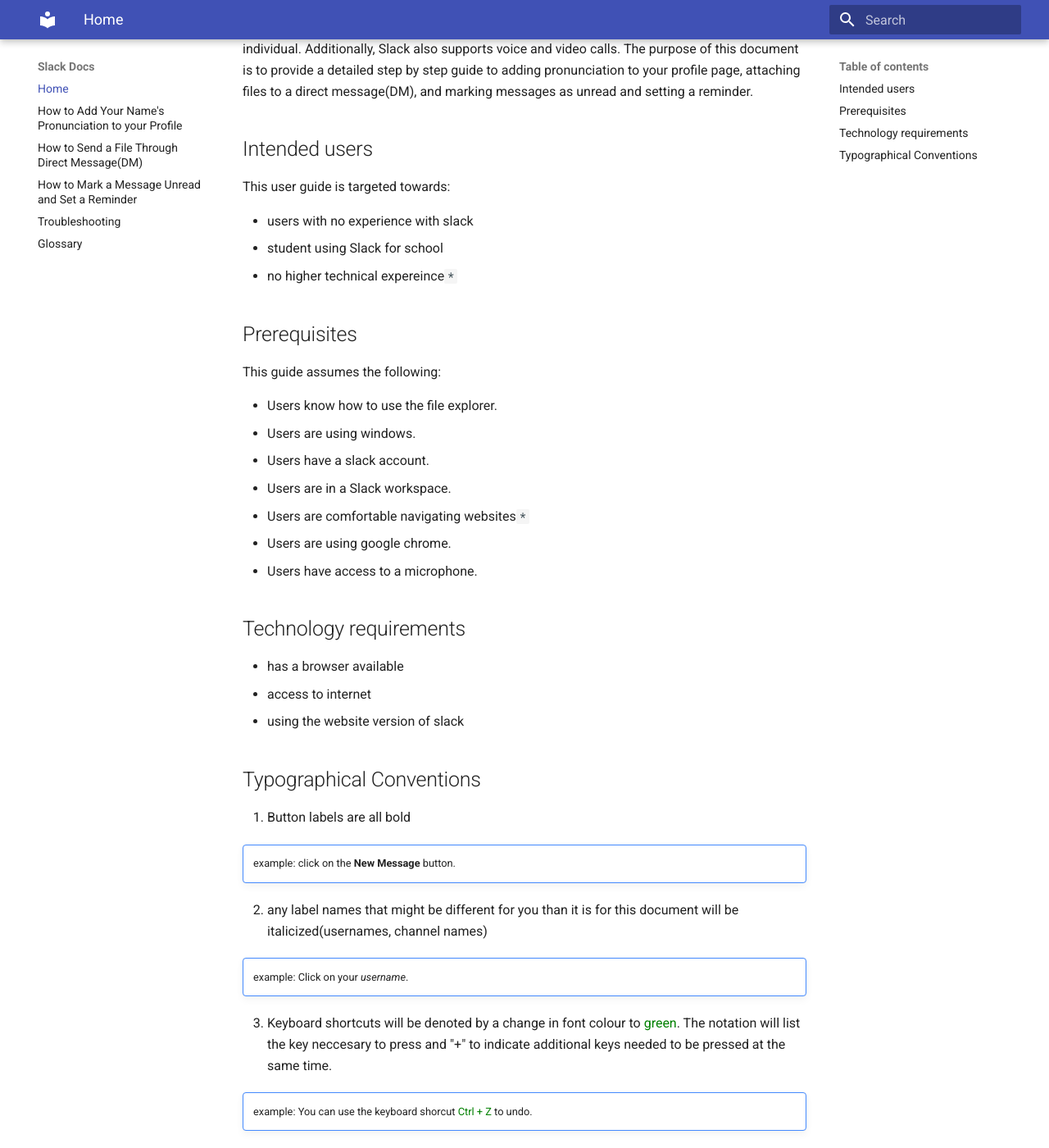
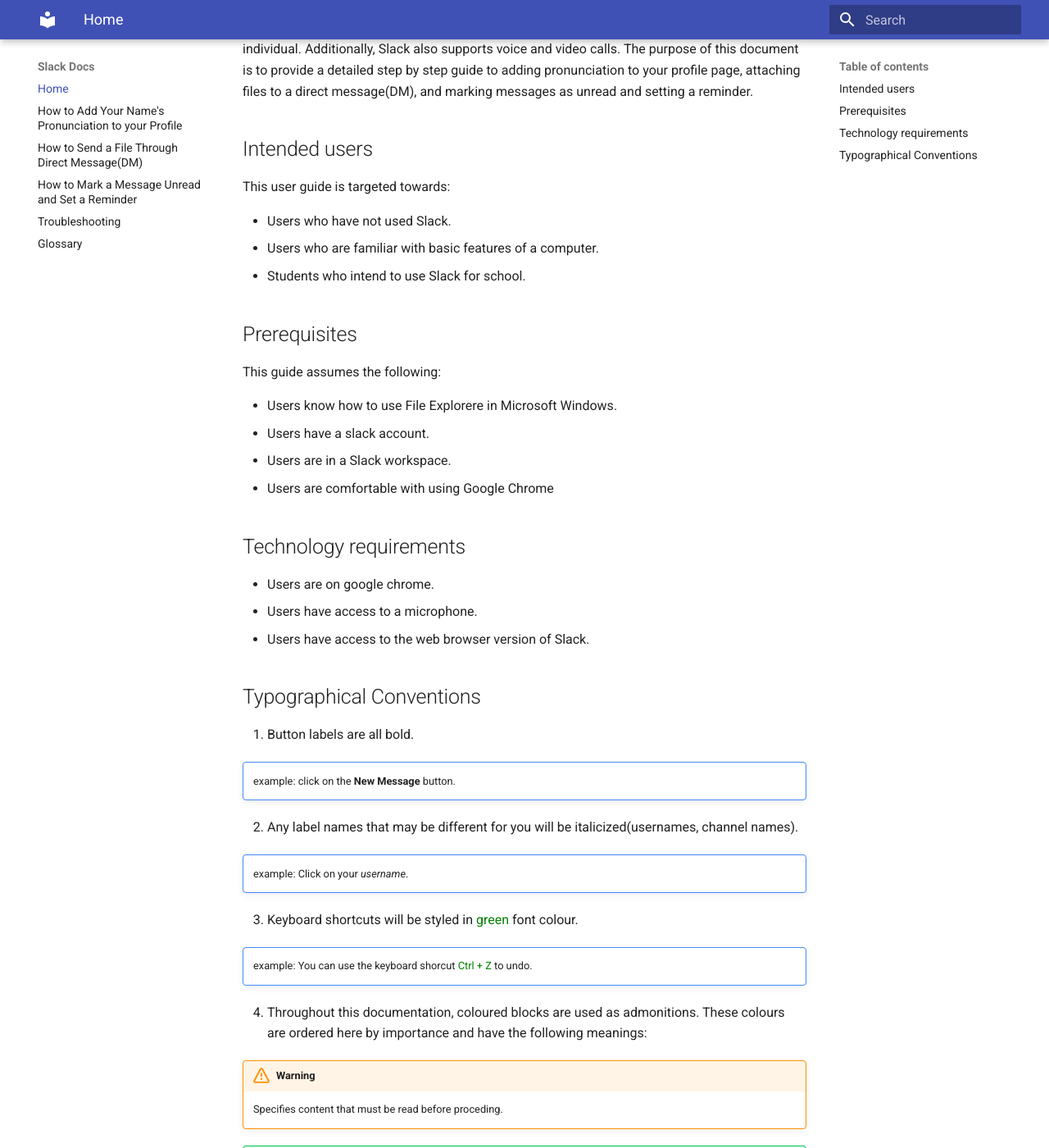
Before and after one commit to matthewy0987/COMM2216_SlackDocs, an MkDocs documentation site: the page built from docs/index.md, in a window 1280 px wide and 1400 px high, scrolled down 209 px. Shown: the whole window at 82% size. Built offline with MkDocs 1.6.1 and Material for MkDocs 9.7.7, drawn with Linux system fonts in a browser that asks for light colours; some of the changed text lies outside the part shown.

Commit message:
EDIT index.md page

```diff
--- a/docs/index.md
+++ b/docs/index.md
@@ -5,49 +5,47 @@
 ## Intended users
 This user guide is targeted towards:
 
-* users with no experience with slack
-* student using Slack for school
-* no higher technical expereince`*`
+* Users who have not used Slack.
+* Users who are familiar with basic features of a computer.
+* Students who intend to use Slack for school.
 
 ## Prerequisites
 This guide assumes the following:
 
-* Users know how to use the file explorer.
-* Users are using windows.
+* Users know how to use File Explorere in Microsoft Windows.
 * Users have a slack account.
 * Users are in a Slack workspace.
-* Users are comfortable navigating websites`*`
-* Users are using google chrome.
-* Users have access to a microphone.
+* Users are comfortable with using Google Chrome
 
 ## Technology requirements
-* has a browser available
-* access to internet
-* using the website version of slack
+
+* Users are on google chrome.
+* Users have access to a microphone.
+* Users have access to the web browser version of Slack.
 
 ## Typographical Conventions
 
-1. Button labels are all bold
+1. Button labels are all bold.
 
 !!! note ""
     example:
     click on the <b>New Message</b> button.
 
 
-2. any label names that might be different for you than it is for  this document will be italicized(usernames, channel names)
+2. Any label names that may be different for you will be italicized(usernames, channel names).
 !!! note ""
     example:
     Click on your *username*.
 
-3. Keyboard shortcuts will be denoted by a change in font colour to <span style="color:green">green</span>. The notation will list the key neccesary to press and "+" to indicate additional keys needed to be pressed at the same time.
+3. Keyboard shortcuts will be styled in <span style="color:green">green</span> font colour.
 !!! note ""
     example:
     You can use the keyboard shorcut <span style="color:green">Ctrl + Z</span> to undo.
 
-4. Throughout this documentation, coloured blocks are used as admonitions. These colours are ordered here in importance and have the following meanings:
+4. Throughout this documentation, coloured blocks are used as admonitions. These colours are ordered here by importance and have the following meanings:
 !!! warning
-    Specifies content that must be read before proceding
+    Specifies content that must be read before proceding.
 !!! success
-    Specifies the success state at a given moment
+    Specifies the success state of a task.
 !!! note
-    Specifies extra informatino that the user may find useful but is not necessary
+    Specifies extra information that may be useful.
```
